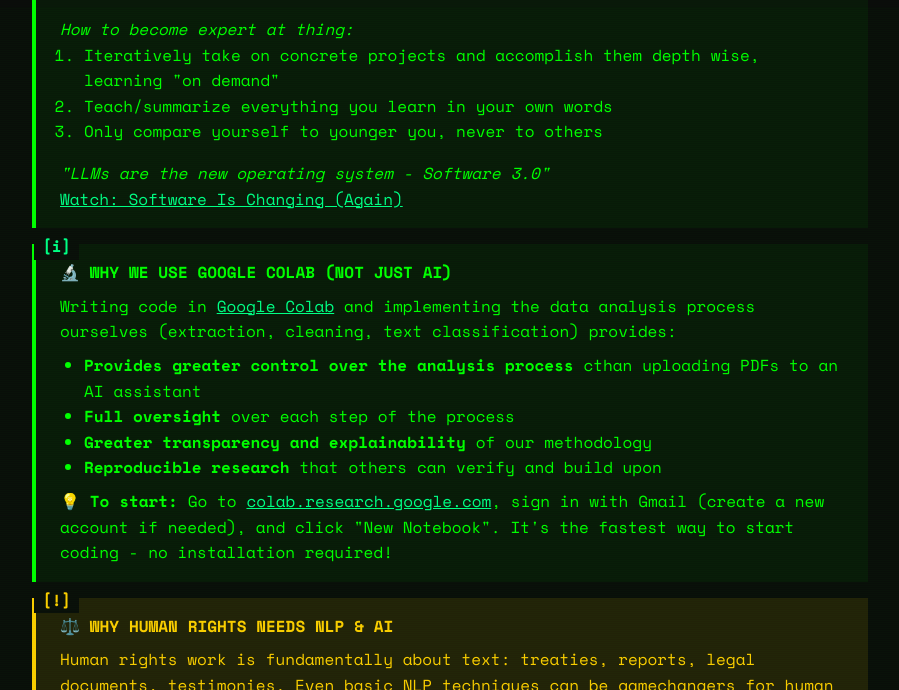
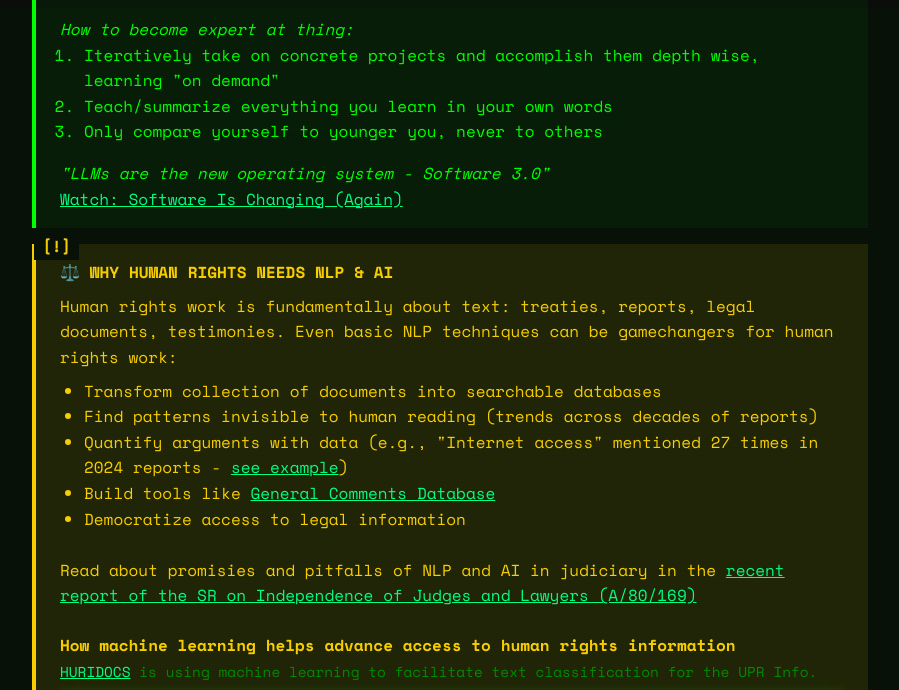
Before and after one commit to lszoszk/lszoszk.github.io, a Jekyll site: the page ideas/vibecoding-human-rights.html, which Jekyll copies as it is, in a window 1280 px wide and 900 px high, scrolled down 3040 px, cut to the strip 0-690 px from the top of the window. Shown: the whole strip, without its empty margins (190-1089 px from the left). Built offline with Jekyll 4.4.1, drawn with Linux system fonts in a browser that asks for light colours; comment, search, counter and statistics services are not loaded; some of the changed text lies outside the part shown.

Commit message:
Amending vibecoding human rights

```diff
--- a/ideas/vibecoding-human-rights.html
+++ b/ideas/vibecoding-human-rights.html
@@ -634,26 +634,6 @@
             </div>
         </div>
 
-        <!-- Why Google Colab -->
-        <div class="info-box">
-            <strong>🔬 WHY WE USE GOOGLE COLAB (NOT JUST AI)</strong>
-            <p style="margin-top: 0.5rem;">
-                Writing code in <a href="https://colab.research.google.com" target="_blank">Google Colab</a>
-                and implementing the data analysis process ourselves (extraction, cleaning, text classification) provides:
-            </p>
-            <ul style="margin-left: 1.5rem; margin-top: 0.5rem;">
-                <li><strong>Provides greater control over the analysis process</strong> cthan uploading PDFs to an AI assistant</li>
-                <li><strong>Full oversight</strong> over each step of the process</li>
-                <li><strong>Greater transparency and explainability</strong> of our methodology</li>
-                <li><strong>Reproducible research</strong> that others can verify and build upon</li>
-            </ul>
-            <p style="margin-top: 0.5rem;">
-                💡 <strong>To start:</strong> Go to <a href="https://colab.research.google.com" target="_blank">colab.research.google.com</a>,
-                sign in with Gmail (create a new account if needed), and click "New Notebook".
-                It's the fastest way to start coding - no installation required!
-            </p>
-        </div>
-
         <!-- Human Rights Connection -->
         <div class="warning-box info-box">
             <strong>⚖️ WHY HUMAN RIGHTS NEEDS NLP & AI</strong>
@@ -694,10 +674,30 @@
                 <li>
                     <span class="expandable"><strong>Setup:</strong> Introduction to Google Colab</span>
                     <div class="expand-content">
-                        Google Colab is a free cloud-based Jupyter notebook environment. No installation needed -
+                        <a href="https://colab.research.google.com" target="_blank">Google Colab</a> is a free cloud-based Jupyter notebook environment. No installation needed -
                         just open your browser, log in with Gmail, and start coding! Perfect for beginners and
                         collaborative work. We'll create our first notebook and learn basic navigation.
-                    </div>
+                <div class="code-block" style="margin-top: 0.5rem;">
+                    <pre>🔬 WHY WE USE GOOGLE COLAB (NOT JUST AI)</pre>
+
+                    <p style="margin-top: 0.5rem;">
+                        Writing code in Google Colab and implementing the data analysis process ourselves (extraction, cleaning, text classification) provides:
+                    </p>
+
+                    <ul style="margin-left: 1.5rem; margin-top: 0.5rem;">
+                        <li><strong>→ Provides greater control over the analysis process</strong> than uploading PDFs to an AI assistant</li>
+                        <li><strong>Full oversight</strong> over each step of the process</li>
+                        <li><strong>Greater transparency and explainability</strong> of our methodology</li>
+                        <li><strong>Reproducible research</strong> that others can verify and build upon</li>
+                    </ul>
+
+                    <p style="margin-top: 0.5rem;">
+                        💡 <strong>To start:</strong> Go to <a href="https://colab.research.google.com" target="_blank">colab.research.google.com</a>, sign in with Gmail (create a new account if needed), and click "New Notebook".
+                        It's the fastest way to start coding - no installation required!
+                    </p>
+                </div>
+            </div>
+        </li>
                 </li>
                 <li>
                     <span class="expandable"><strong>Data Transformation:</strong> XLSX to JSON</span>
```
Also changed, not shown: other parts of ideas/vibecoding-human-rights.html (+2 -2 lines).
